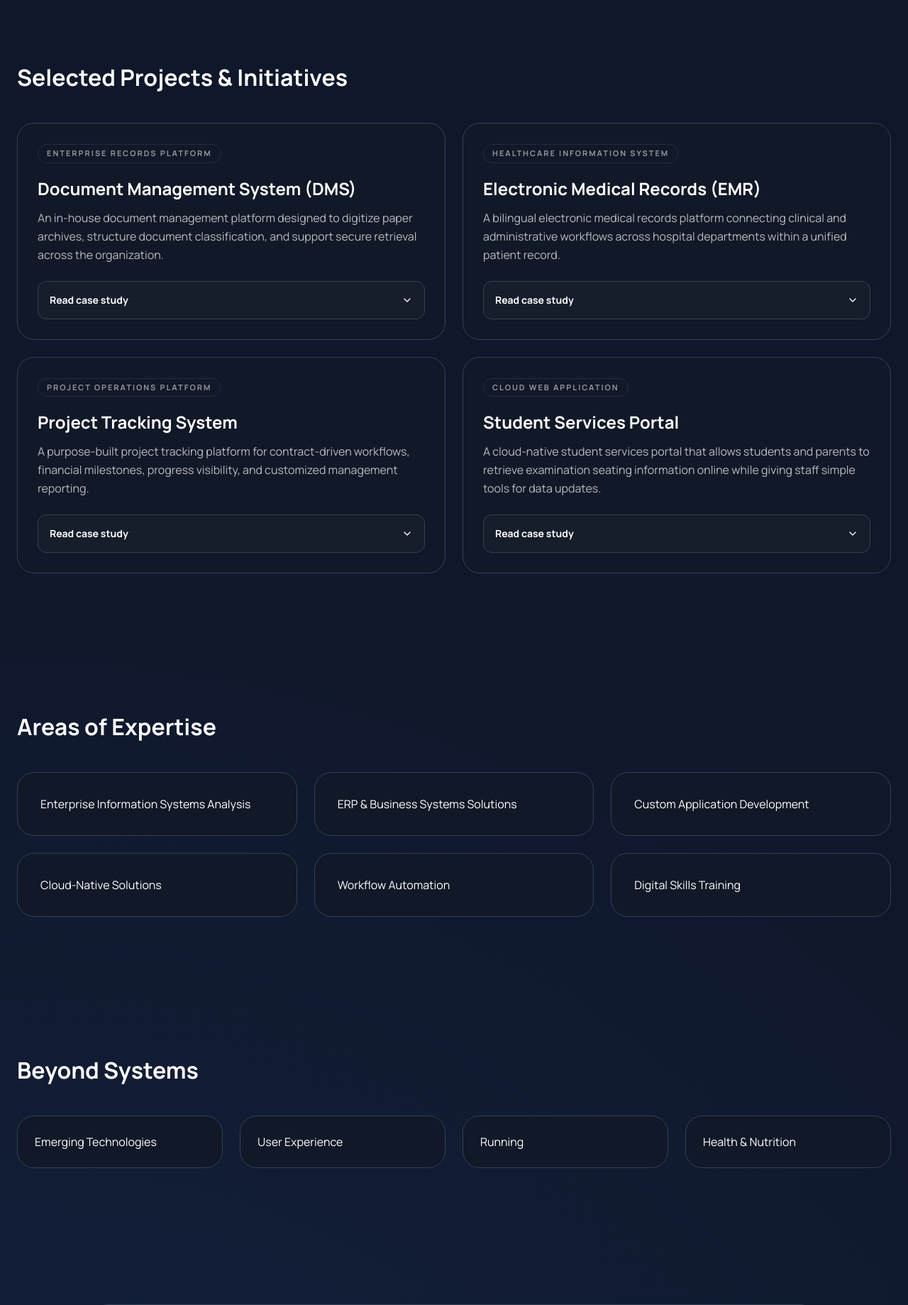
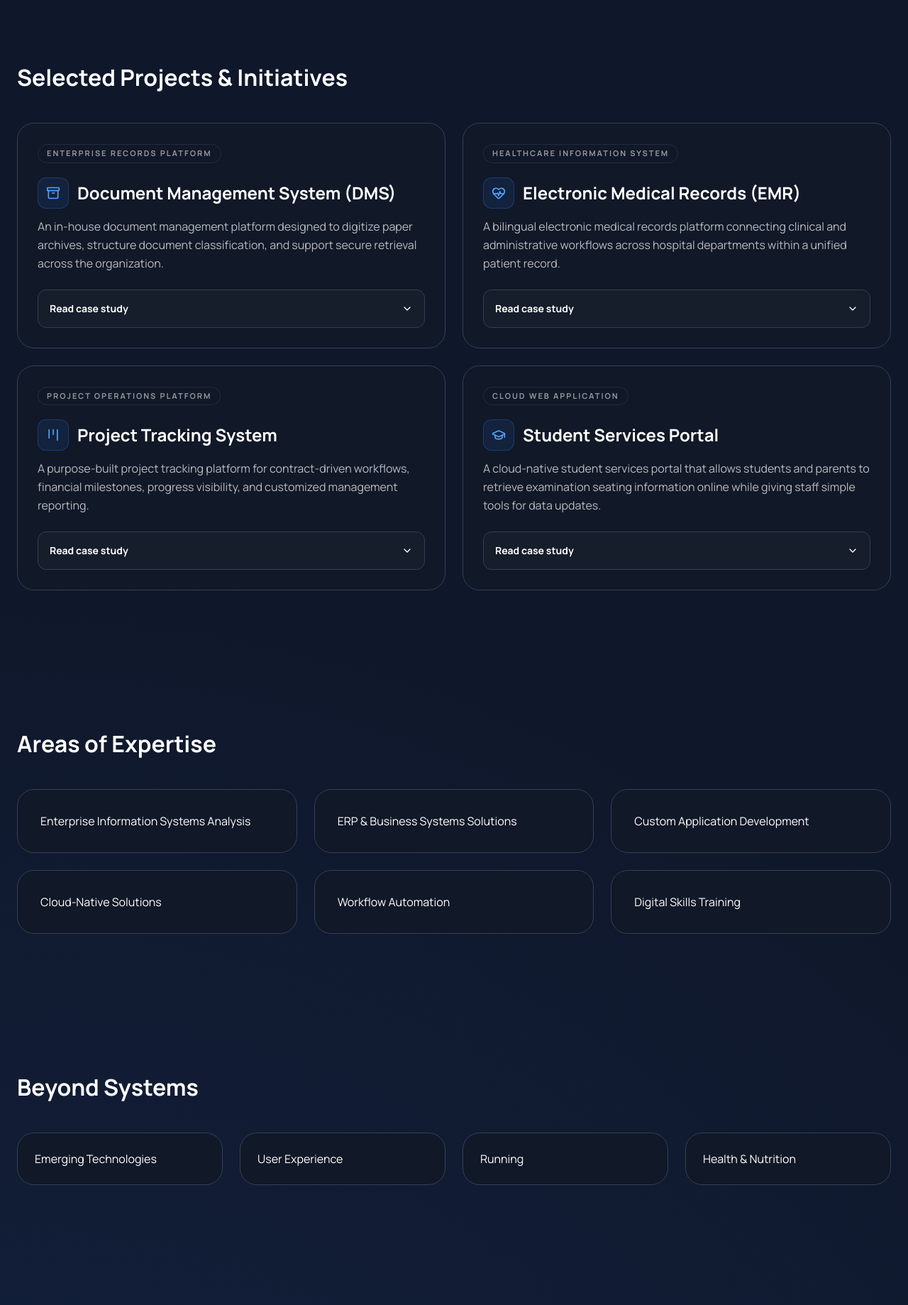
Before and after one commit to EisaHaider/eisa-portfolio, a Flask app: page / in a window 1280 px wide. Shown: the part 2044-3883 px from the top of the page at 71% size. Run offline with Flask 3, Linux system fonts and the light colour scheme.

Commit message:
Enhance project case studies and footer branding

```diff
--- a/static/css/output.css
+++ b/static/css/output.css
@@ -15,7 +15,6 @@
     --color-purple-500: oklch(62.7% 0.265 303.9);
     --color-slate-300: oklch(86.9% 0.022 252.894);
     --color-slate-400: oklch(70.4% 0.04 256.788);
-    --color-slate-600: oklch(44.6% 0.043 257.281);
     --color-slate-950: oklch(12.9% 0.042 264.695);
     --color-black: #000;
     --color-white: #fff;
@@ -980,6 +979,13 @@
       }
     }
   }
+  .hover\:opacity-100 {
+    &:hover {
+      @media (hover: hover) {
+        opacity: 100%;
+      }
+    }
+  }
   .hover\:shadow-xl {
     &:hover {
       @media (hover: hover) {
--- a/templates/index.html
+++ b/templates/index.html
@@ -343,7 +343,13 @@ Eisa Haider | Information Systems Architect
                           style="border-color:var(--border-color);"
                           data-i18n="project_1_type"></span>
 
-                    <h3 class="text-2xl font-bold mt-5 mb-3" data-i18n="project_1_title"></h3>
+                    <div class="mt-5 mb-3 flex items-center gap-3">
+                        <div class="shrink-0 w-11 h-11 rounded-xl border flex items-center justify-center bg-blue-500/10 text-blue-400"
+                             style="border-color:rgba(59,130,246,.28);">
+                            <i data-lucide="archive" class="w-5 h-5"></i>
+                        </div>
+                        <h3 class="text-2xl font-bold" data-i18n="project_1_title"></h3>
+                    </div>
                     <p class="text-base opacity-70 leading-relaxed" data-i18n="project_1_desc"></p>
                 </div>
 
@@ -384,7 +390,13 @@ Eisa Haider | Information Systems Architect
                           style="border-color:var(--border-color);"
                           data-i18n="project_2_type"></span>
 
-                    <h3 class="text-2xl font-bold mt-5 mb-3" data-i18n="project_2_title"></h3>
+                    <div class="mt-5 mb-3 flex items-center gap-3">
+                        <div class="shrink-0 w-11 h-11 rounded-xl border flex items-center justify-center bg-blue-500/10 text-blue-400"
+                             style="border-color:rgba(59,130,246,.28);">
+                            <i data-lucide="heart-pulse" class="w-5 h-5"></i>
+                        </div>
+                        <h3 class="text-2xl font-bold" data-i18n="project_2_title"></h3>
+                    </div>
                     <p class="text-base opacity-70 leading-relaxed" data-i18n="project_2_desc"></p>
                 </div>
 
@@ -425,7 +437,13 @@ Eisa Haider | Information Systems Architect
                           style="border-color:var(--border-color);"
                           data-i18n="project_3_type"></span>
 
-                    <h3 class="text-2xl font-bold mt-5 mb-3" data-i18n="project_3_title"></h3>
+                    <div class="mt-5 mb-3 flex items-center gap-3">
+                        <div class="shrink-0 w-11 h-11 rounded-xl border flex items-center justify-center bg-blue-500/10 text-blue-400"
+                             style="border-color:rgba(59,130,246,.28);">
+                            <i data-lucide="kanban" class="w-5 h-5"></i>
+                        </div>
+                        <h3 class="text-2xl font-bold" data-i18n="project_3_title"></h3>
+                    </div>
                     <p class="text-base opacity-70 leading-relaxed" data-i18n="project_3_desc"></p>
                 </div>
 
@@ -466,7 +484,13 @@ Eisa Haider | Information Systems Architect
                           style="border-color:var(--border-color);"
                           data-i18n="project_4_type"></span>
 
-                    <h3 class="text-2xl font-bold mt-5 mb-3" data-i18n="project_4_title"></h3>
+                    <div class="mt-5 mb-3 flex items-center gap-3">
+                        <div class="shrink-0 w-11 h-11 rounded-xl border flex items-center justify-center bg-blue-500/10 text-blue-400"
+                             style="border-color:rgba(59,130,246,.28);">
+                            <i data-lucide="graduation-cap" class="w-5 h-5"></i>
+                        </div>
+                        <h3 class="text-2xl font-bold" data-i18n="project_4_title"></h3>
+                    </div>
                     <p class="text-base opacity-70 leading-relaxed" data-i18n="project_4_desc"></p>
                 </div>
 
@@ -699,10 +723,14 @@ Eisa Haider | Information Systems Architect
 
 <footer class="py-8 text-center text-xs opacity-60">
     <div class="mb-4 inline-flex items-center justify-center gap-2.5 text-slate-400 font-sans">
-        <img src="{{ url_for('static', filename='images/eh-icon.png') }}"
-             alt="Eisa Haider"
-             class="h-8 w-8 rounded-full border object-cover opacity-85"
-             style="border-color:rgba(59,130,246,.35);">
+        <a href="#"
+           aria-label="Back to top"
+           class="inline-flex rounded-full transition-opacity hover:opacity-100 opacity-85">
+            <img src="{{ url_for('static', filename='images/eh-icon.png') }}"
+                 alt="Eisa Haider"
+                 class="h-8 w-8 rounded-full border object-cover"
+                 style="border-color:rgba(59,130,246,.35);">
+        </a>
 
         <!-- العبارة المبتكرة والعداد (إنجليزي دائماً بأرقام جافاسكريبت) -->
         <span class="text-slate-300 font-medium" dir="ltr">
```
Also changed, not shown: 1 other file.
